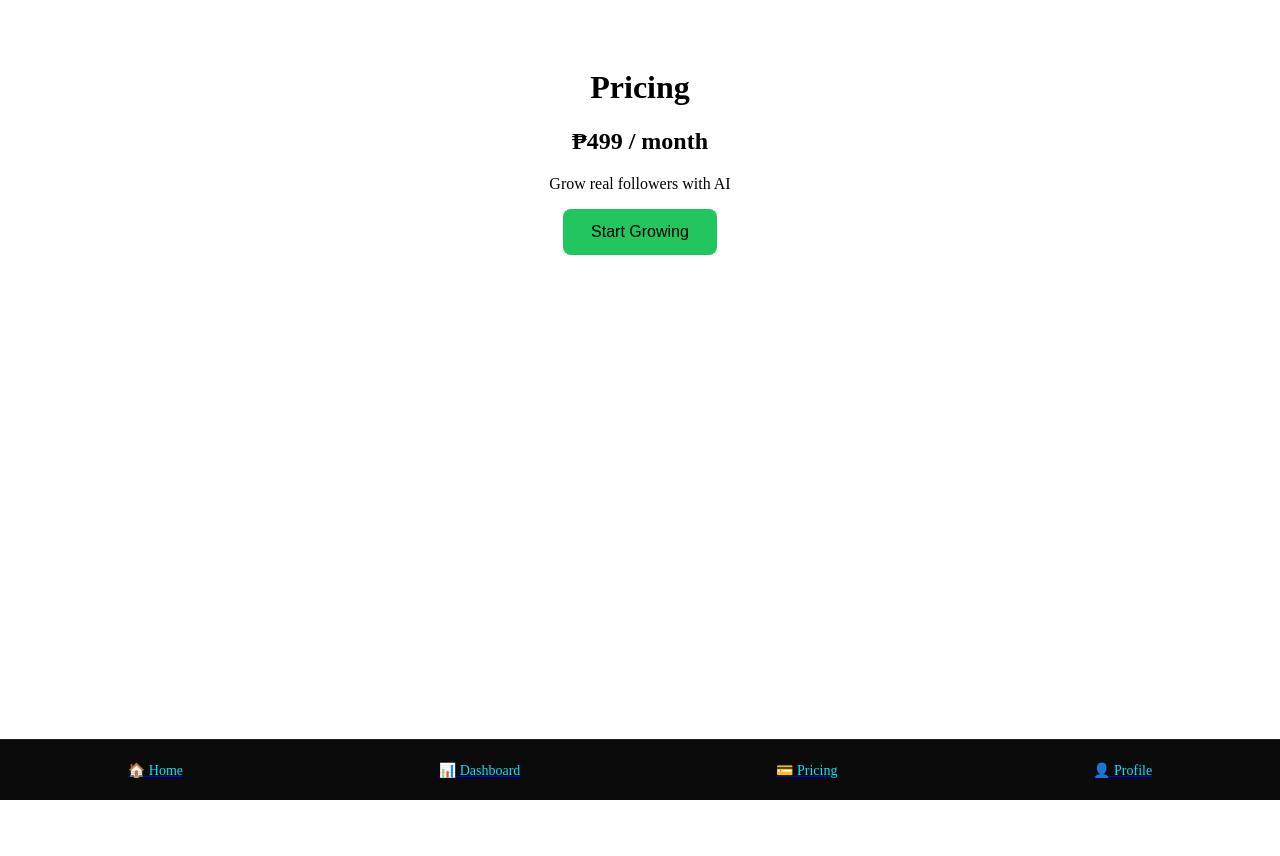
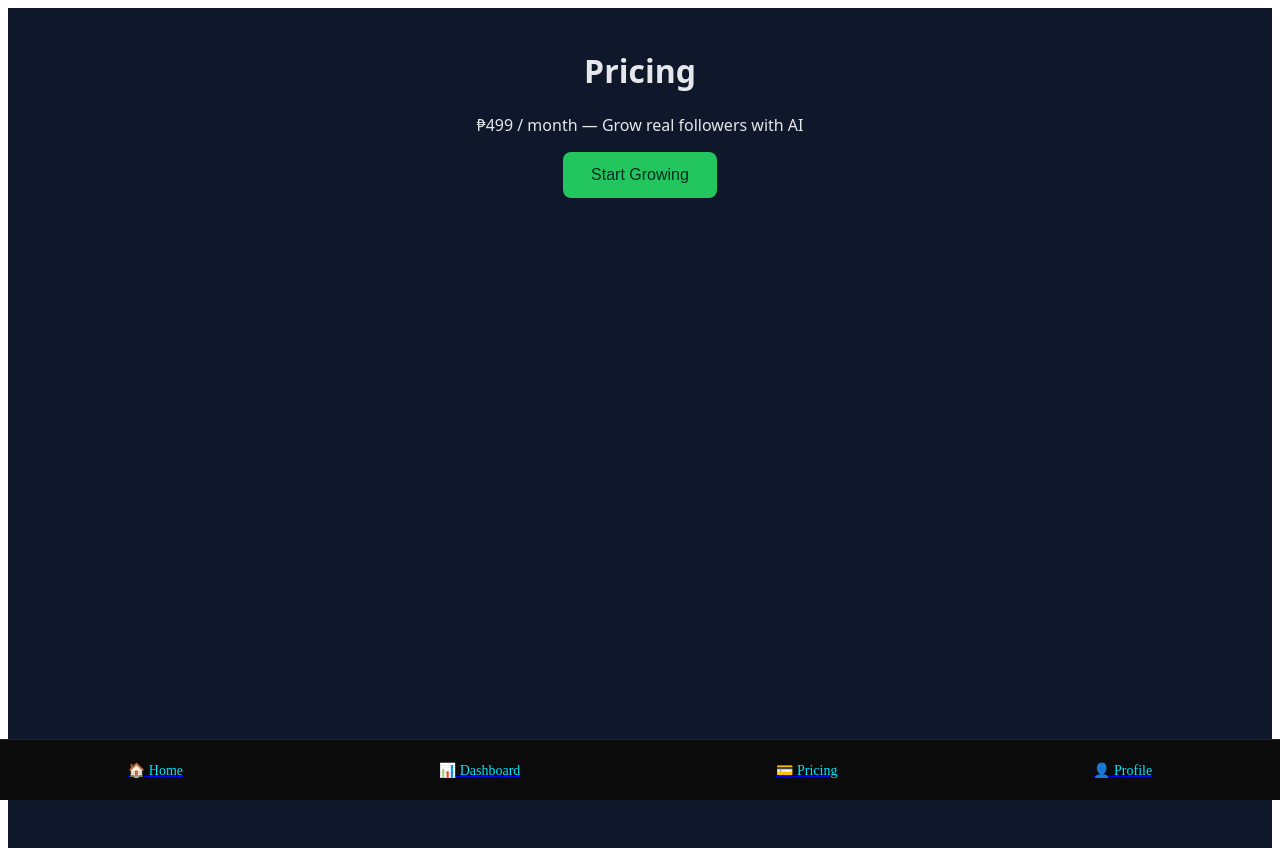
Before and after one commit to yooneaintchue161287-beep/socialmediagrow, a Next.js app: page /pricing in a window 1280 px wide. Before the commit the page ends 800 px from the top, so only its background shows below. Built offline with nearby package versions, Linux system fonts and the light colour scheme.

Commit message:
Update pricing.js

```diff
--- a/pages/pricing.js
+++ b/pages/pricing.js
@@ -1,10 +1,7 @@
 export default function Pricing() {
   async function handlePay() {
     try {
-      const res = await fetch("/api/paymongo", {
-        method: "POST",
-      });
-
+      const res = await fetch("/api/paymongo", { method: "POST" });
       const data = await res.json();
 
       if (data.checkoutUrl) {
@@ -18,24 +15,15 @@ export default function Pricing() {
   }
 
   return (
-    <div style={{ padding: 40, textAlign: "center" }}>
+    <div style={styles.page}>
       <h1>Pricing</h1>
-      <h2>₱499 / month</h2>
-      <p>Grow real followers with AI</p>
-
-      <button
-        onClick={handlePay}
-        style={{
-          padding: "14px 28px",
-          fontSize: 16,
-          borderRadius: 8,
-          background: "#22c55e",
-          border: "none",
-          cursor: "pointer",
-        }}
-      >
-        Start Growing
-      </button>
+      <p>₱499 / month — Grow real followers with AI</p>
+      <button style={styles.button} onClick={handlePay}>Start Growing</button>
     </div>
   );
 }
+
+const styles = {
+  page: { padding: 20, textAlign: "center", minHeight: "100vh", background: "#0f172a", color: "#e5e7eb", fontFamily: "system-ui, sans-serif" },
+  button: { padding: "14px 28px", fontSize: 16, borderRadius: 8, background: "#22c55e", border: "none", color: "#022c22", cursor: "pointer" },
+};
```
